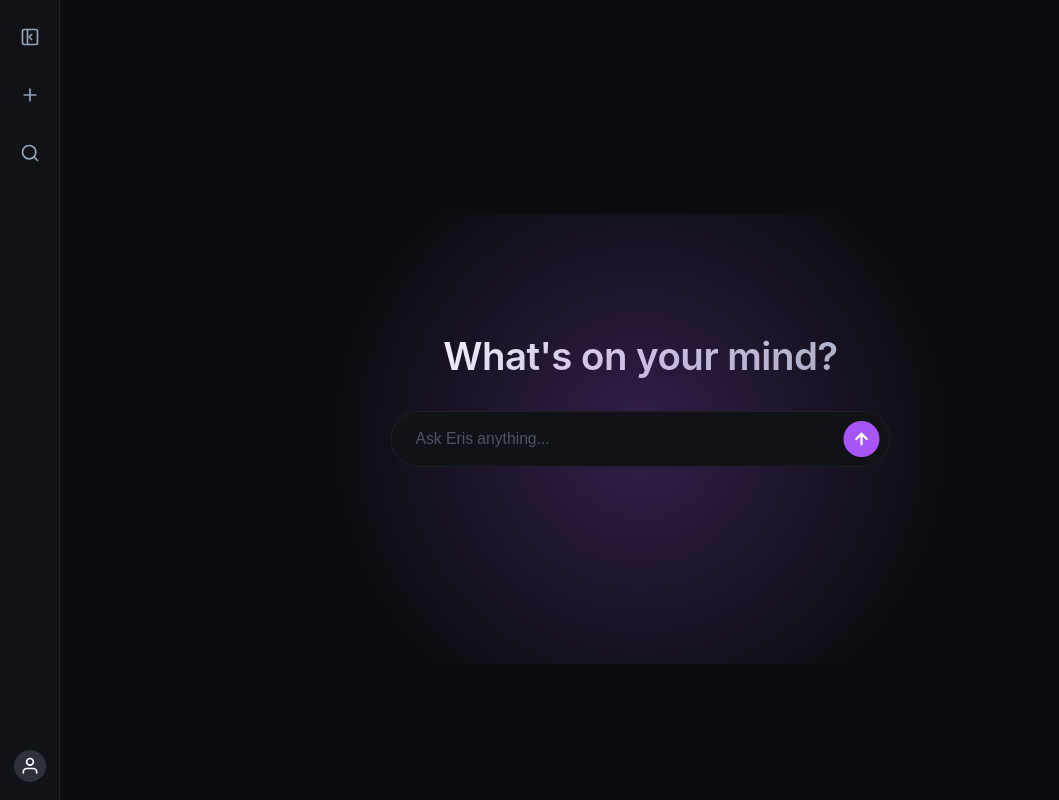
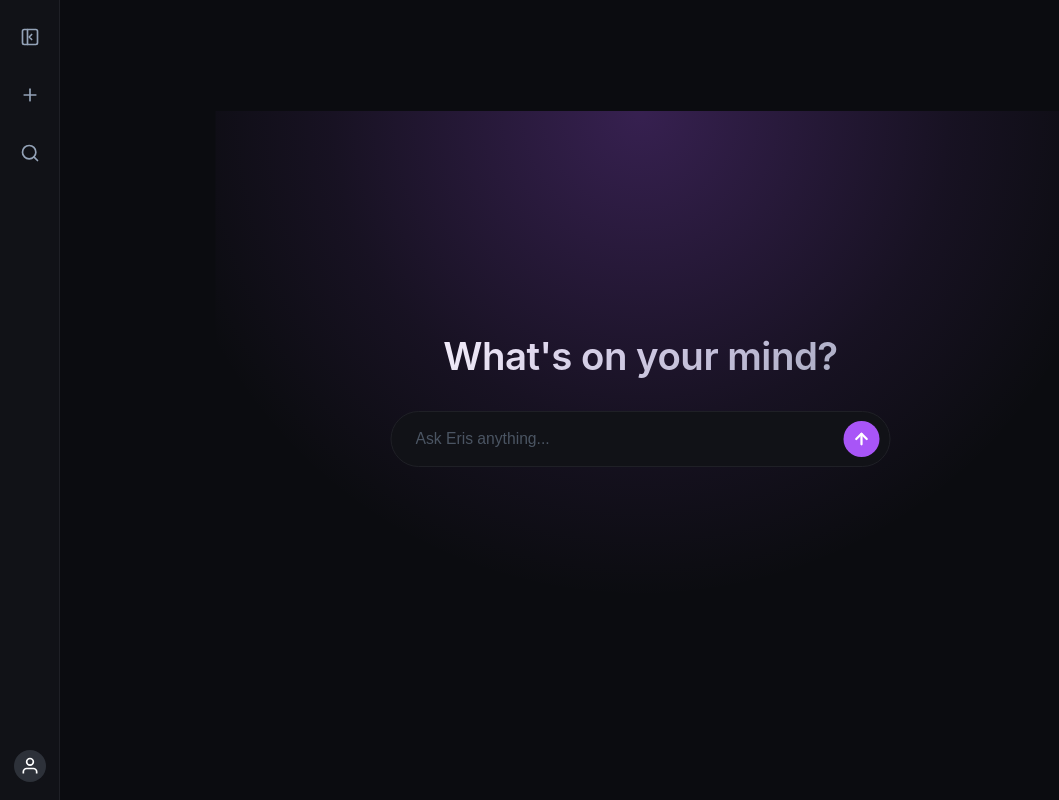
Before and after one commit to m-ibrahim-shahzad/eris-mainfram, a Flask app: page / in a window 1280 px wide. Shown: the whole page, without its empty margins (0-1059 px from the left). Run offline with Flask 3, Linux system fonts and the light colour scheme; data that the repository does not hold is empty.

Commit message:
Add files via upload

```diff
--- a/templates/index.html
+++ b/templates/index.html
@@ -20,6 +20,7 @@
             height: 100vh;
             width: 100vw;
             overflow: hidden;
+            position: relative;
         }
 
         /* Mini Persistent Shortcut Strip - visible when sidebar is collapsed */
@@ -605,16 +606,16 @@
             width: 100%;
         }
 
-        /* Large Expanded Radial Aura completely behind prompt box */
+        /* Fixed Full Overflow Radial Aura completely flushed to top window boundary */
         .main-content.empty-chat .prompt-container-outer::before {
             content: '';
             position: absolute;
-            top: 50%;
+            top: calc(-50vh + 100px);
             left: 50%;
-            transform: translate(-50%, -50%);
-            width: 750px;
-            height: 450px;
-            background: radial-gradient(circle, rgba(168, 85, 247, 0.25) 0%, rgba(168, 85, 247, 0.07) 50%, transparent 70%);
+            transform: translateX(-50%);
+            width: 850px;
+            height: 550px;
+            background: radial-gradient(circle at top center, rgba(168, 85, 247, 0.28) 0%, rgba(168, 85, 247, 0.08) 45%, transparent 70%);
             z-index: -1;
             pointer-events: none;
         }
@@ -744,6 +745,7 @@
             .main-content.empty-chat .prompt-container-outer::before {
                 width: 100%;
                 height: 260px;
+                top: -40px;
             }
 
             .interactive-deck-wrapper {
```
